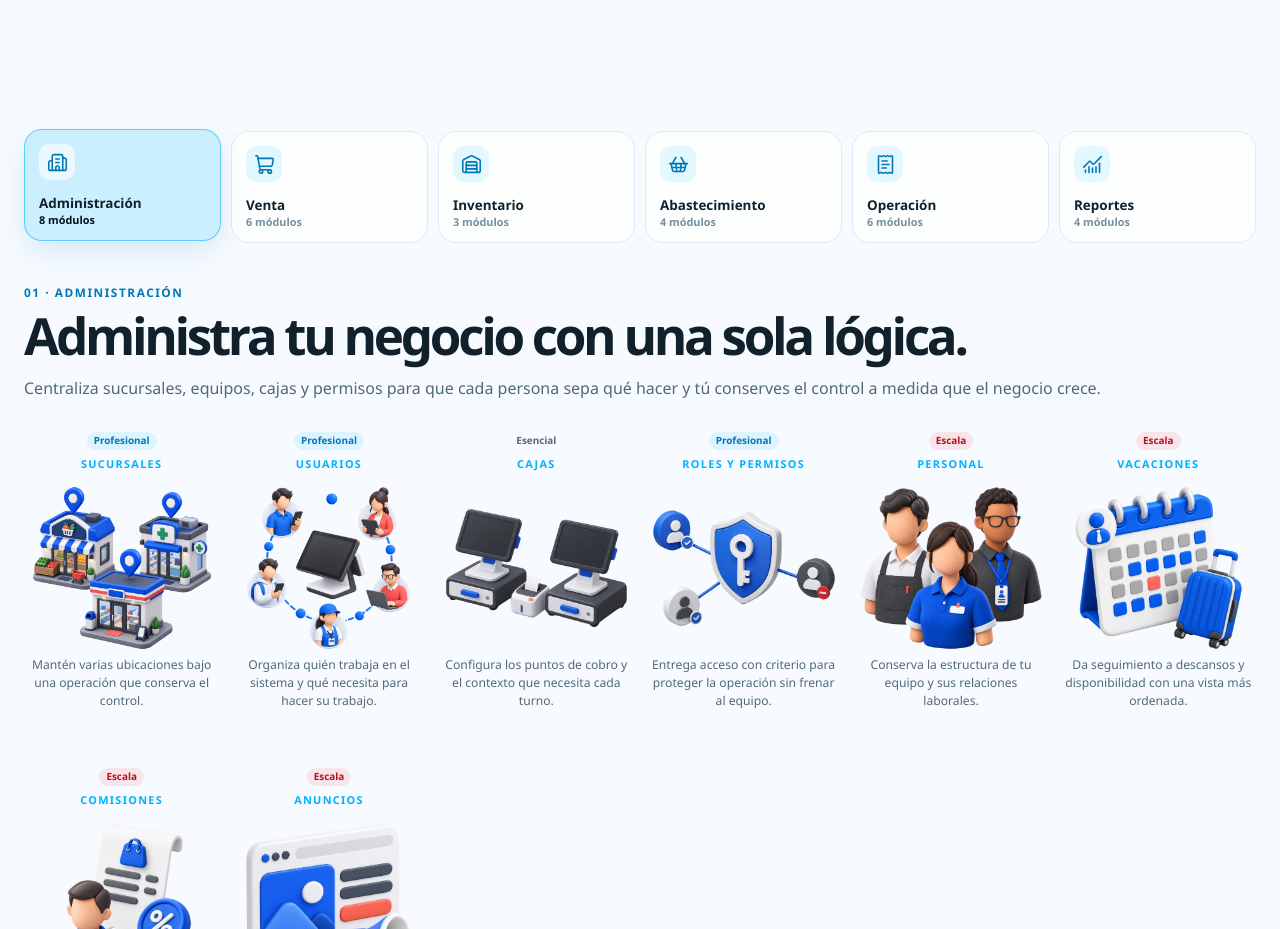
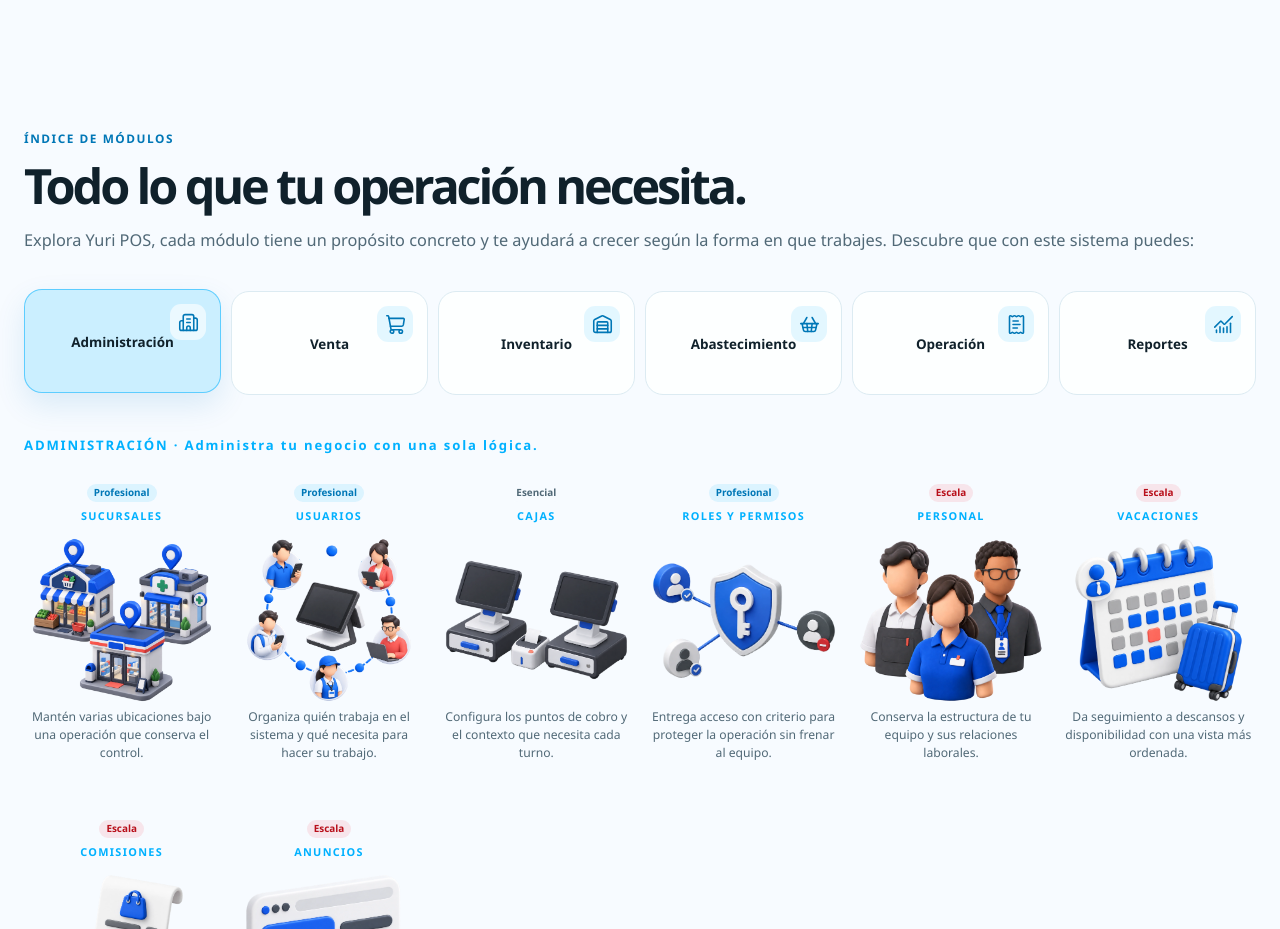
Before and after one commit to My3009appdevelper/yuriposweb, a Next.js app: page / in a window 1280 px wide. Shown: the part 1520-2449 px from the top of the page. Built offline with nearby package versions, Linux system fonts and the light colour scheme.

Commit message:
feat: refine module tabs heading

```diff
--- a/app/globals.css
+++ b/app/globals.css
@@ -1140,6 +1140,16 @@ button {
   scroll-margin-top: 82px;
 }
 
+.module-index-section .section-heading,
+.module-index-section .section-heading h2,
+.module-index-section .section-heading-description {
+  max-width: none;
+}
+
+.module-index-section .section-heading {
+  margin-bottom: 38px;
+}
+
 .module-group-tabs {
   display: grid;
   grid-template-columns: repeat(6, minmax(0, 1fr));
@@ -1148,20 +1158,21 @@ button {
 }
 
 .module-group-tab {
+  position: relative;
   min-width: 0;
   min-height: 104px;
   padding: 14px;
   display: flex;
   flex-direction: column;
-  align-items: flex-start;
-  justify-content: space-between;
+  align-items: center;
+  justify-content: center;
   gap: 16px;
   border: 1px solid var(--color-line);
   border-radius: 18px;
   background: var(--color-surface);
   color: var(--color-ink);
   cursor: pointer;
-  text-align: left;
+  text-align: center;
   transition: transform 180ms ease, border-color 180ms ease, background 180ms ease, box-shadow 180ms ease;
 }
 
@@ -1180,6 +1191,9 @@ button {
 }
 
 .module-group-tab-icon {
+  position: absolute;
+  top: 14px;
+  right: 14px;
   width: 36px;
   height: 36px;
   display: grid;
@@ -1195,30 +1209,14 @@ button {
 }
 
 .module-group-tab-copy {
+  width: 100%;
   min-width: 0;
-  display: grid;
-  gap: 4px;
+  text-align: center;
 }
 
 .module-group-tab-copy strong {
-  overflow: hidden;
   font-size: 0.84rem;
   line-height: 1.1;
-  text-overflow: ellipsis;
-  white-space: nowrap;
-}
-
-.module-group-tab-copy small {
-  color: var(--color-muted-soft);
-  font-size: 0.68rem;
-  font-weight: 700;
-  line-height: 1;
-}
-
-.module-group-tab-active .module-group-tab-copy small,
-.module-group-tab:hover .module-group-tab-copy small,
-.module-group-tab:focus-visible .module-group-tab-copy small {
-  color: var(--color-on-primary-container);
 }
 
 .module-group {
@@ -1229,24 +1227,13 @@ button {
   margin-bottom: 30px;
 }
 
-.module-group-heading .eyebrow {
+.module-group-title {
   margin: 0;
-}
-
-.module-group-heading h2 {
-  max-width: none;
-  margin: 10px 0 0;
-  font-size: clamp(2.15rem, 4vw, 4rem);
-  letter-spacing: -0.065em;
-  line-height: 1;
-}
-
-.module-group-description {
-  max-width: none;
-  margin: 15px 0 0;
-  color: var(--color-muted);
-  font-size: 1rem;
-  line-height: 1.6;
+  color: var(--color-brand);
+  font-size: 0.82rem;
+  font-weight: 800;
+  letter-spacing: 0.14em;
+  line-height: 1.3;
 }
 
 .module-grid {
@@ -1557,12 +1544,9 @@ button {
     margin-bottom: 22px;
   }
 
-  .module-group-heading h2 {
-    font-size: clamp(2rem, 10vw, 3rem);
-  }
-
-  .module-group-description {
-    font-size: 0.96rem;
+  .module-group-title {
+    font-size: 0.72rem;
+    letter-spacing: 0.1em;
   }
 
   .module-group-tabs {
@@ -1578,6 +1562,8 @@ button {
   }
 
   .module-group-tab-icon {
+    top: 11px;
+    right: 11px;
     width: 31px;
     height: 31px;
     border-radius: 9px;
@@ -1585,10 +1571,6 @@ button {
 
   .module-group-tab-copy strong {
     font-size: 0.76rem;
-  }
-
-  .module-group-tab-copy small {
-    font-size: 0.62rem;
   }
 
   .module-visual-copy {
--- a/components/module-index.tsx
+++ b/components/module-index.tsx
@@ -3,6 +3,7 @@
 import { useState } from "react";
 import { YuriIcon } from "@/components/icons";
 import { ModuleCard } from "@/components/module-card";
+import { SectionHeading } from "@/components/section-heading";
 import { moduleGroups, type YuriModule } from "@/lib/yuri-content";
 
 const groupIcons: Record<string, string> = {
@@ -18,6 +19,10 @@ function getGroupLabel(eyebrow: string) {
   return eyebrow.replace(/^\d+\s*·\s*/, "");
 }
 
+function getGroupTitle(group: (typeof moduleGroups)[number]) {
+  return `${getGroupLabel(group.eyebrow).toUpperCase()} · ${group.title}`;
+}
+
 export function ModuleIndex({ modules }: { modules: readonly YuriModule[] }) {
   const [activeGroupId, setActiveGroupId] = useState(moduleGroups[0].id);
   const modulesById = new Map(modules.map((module) => [module.id, module]));
@@ -28,12 +33,18 @@ export function ModuleIndex({ modules }: { modules: readonly YuriModule[] }) {
   const activeGroupTitleId = `module-group-${activeGroup.id}-title`;
 
   return (
-    <section className="module-index-section" id="modulos" aria-labelledby={activeGroupTitleId}>
+    <section className="module-index-section" id="modulos" aria-labelledby="modules-title">
       <div className="container">
+        <SectionHeading
+          id="modules-title"
+          eyebrow="Índice de módulos"
+          title="Todo lo que tu operación necesita."
+          description="Explora Yuri POS, cada módulo tiene un propósito concreto y te ayudará a crecer según la forma en que trabajes. Descubre que con este sistema puedes:"
+        />
+
         <div className="module-group-tabs" role="tablist" aria-label="Áreas principales de Yuri POS">
           {moduleGroups.map((group) => {
             const isActive = group.id === activeGroup.id;
-            const groupModules = group.moduleIds.filter((moduleId) => modulesById.has(moduleId));
             const groupLabel = getGroupLabel(group.eyebrow);
 
             return (
@@ -53,7 +64,6 @@ export function ModuleIndex({ modules }: { modules: readonly YuriModule[] }) {
                 </span>
                 <span className="module-group-tab-copy">
                   <strong>{groupLabel}</strong>
-                  <small>{groupModules.length} módulos</small>
                 </span>
               </button>
             );
@@ -69,9 +79,7 @@ export function ModuleIndex({ modules }: { modules: readonly YuriModule[] }) {
           tabIndex={0}
         >
           <div className="module-group-heading">
-            <p className="eyebrow">{activeGroup.eyebrow}</p>
-            <h2 id={activeGroupTitleId}>{activeGroup.title}</h2>
-            <p className="module-group-description">{activeGroup.description}</p>
+            <h2 className="module-group-title" id={activeGroupTitleId}>{getGroupTitle(activeGroup)}</h2>
           </div>
           <div className="module-grid">
             {activeModules.map((module) => <ModuleCard key={module.id} module={module} />)}
```
Also changed, not shown: scripts/verify-module-index.mjs (+25 -1 lines).
